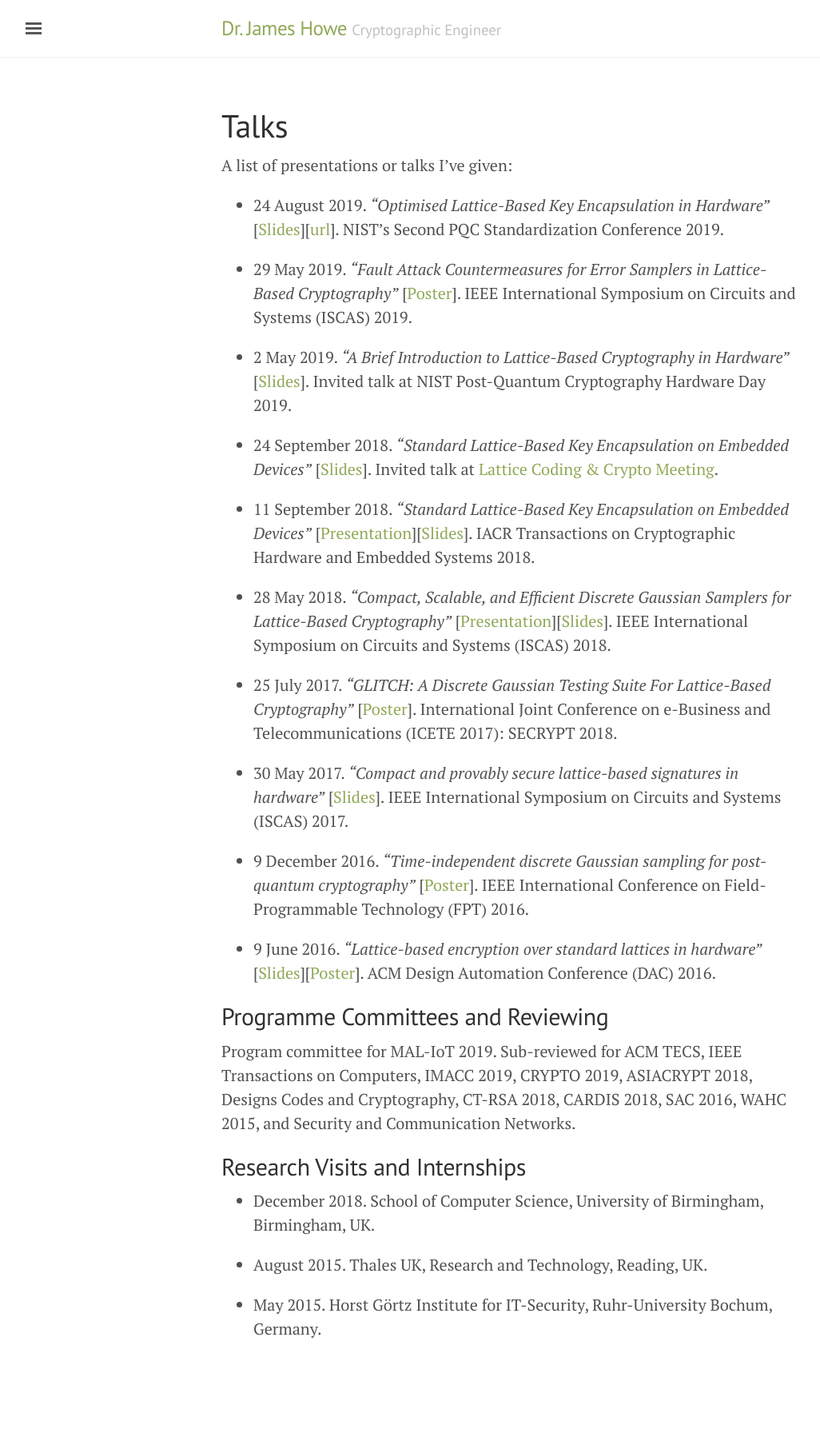
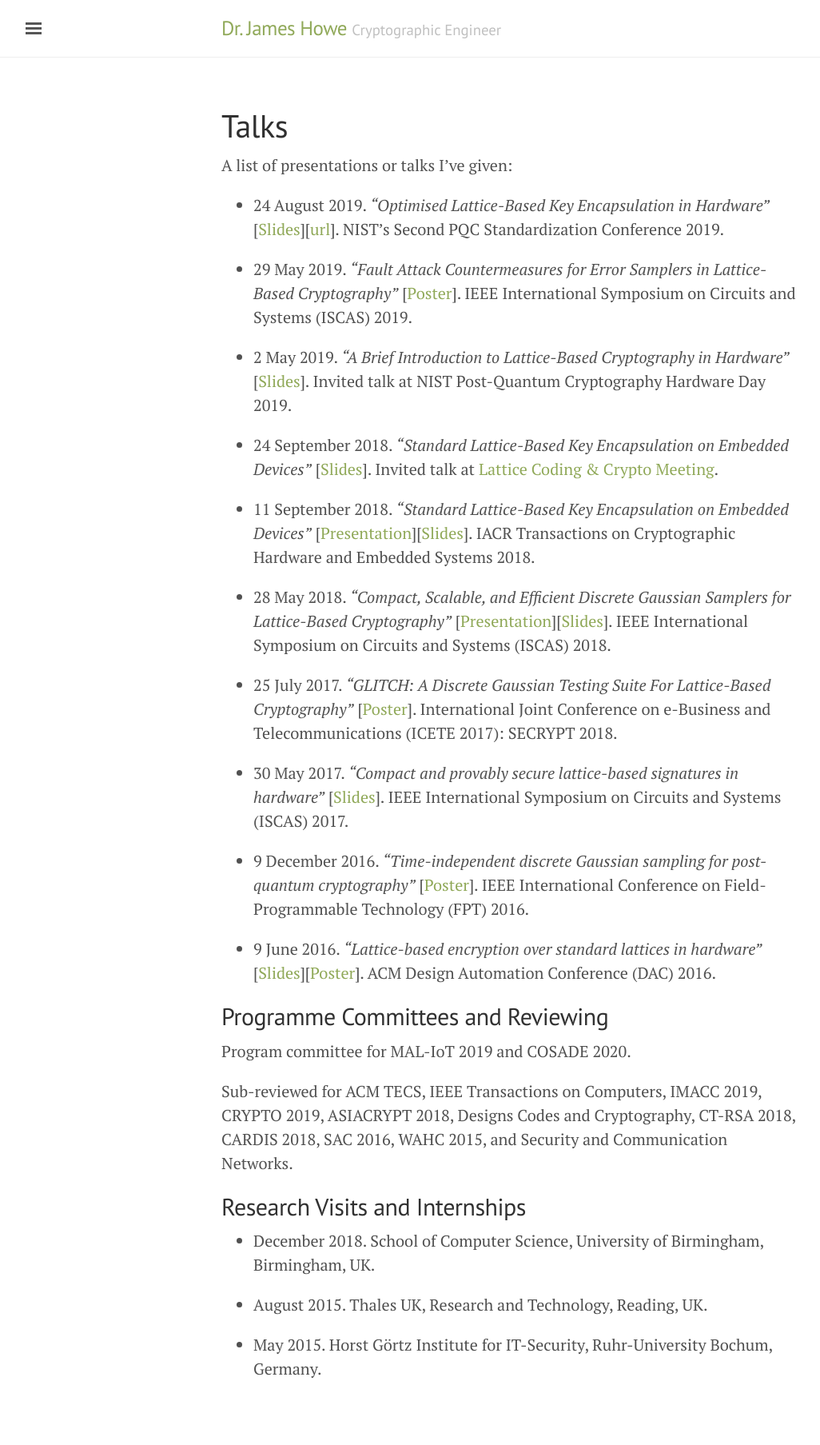
Before and after one commit to jameshoweee/jameshoweee.github.io, a Jekyll site: the page built from talks.md, in a window 1280 px wide. Shown: the whole page at 80% size, without its empty margins (3-1029 px from the left). Built offline with Jekyll 4.4.1, drawn with Linux system fonts in a browser that asks for light colours; before the commit the page ends 1757 px from its top, so only the background shows below that.

Commit message:
Update talks.md

```diff
--- a/talks.md
+++ b/talks.md
@@ -28,7 +28,9 @@
 
 ## Programme Committees and Reviewing
 
-Program committee for MAL-IoT 2019. Sub-reviewed for ACM TECS, IEEE Transactions on Computers, IMACC 2019, CRYPTO 2019, ASIACRYPT 2018, Designs Codes and Cryptography, CT-RSA 2018, CARDIS 2018, SAC 2016, WAHC 2015, and Security and Communication Networks.
+Program committee for MAL-IoT 2019 and COSADE 2020.
+
+Sub-reviewed for ACM TECS, IEEE Transactions on Computers, IMACC 2019, CRYPTO 2019, ASIACRYPT 2018, Designs Codes and Cryptography, CT-RSA 2018, CARDIS 2018, SAC 2016, WAHC 2015, and Security and Communication Networks.
 
 ## Research Visits and Internships
 
```
